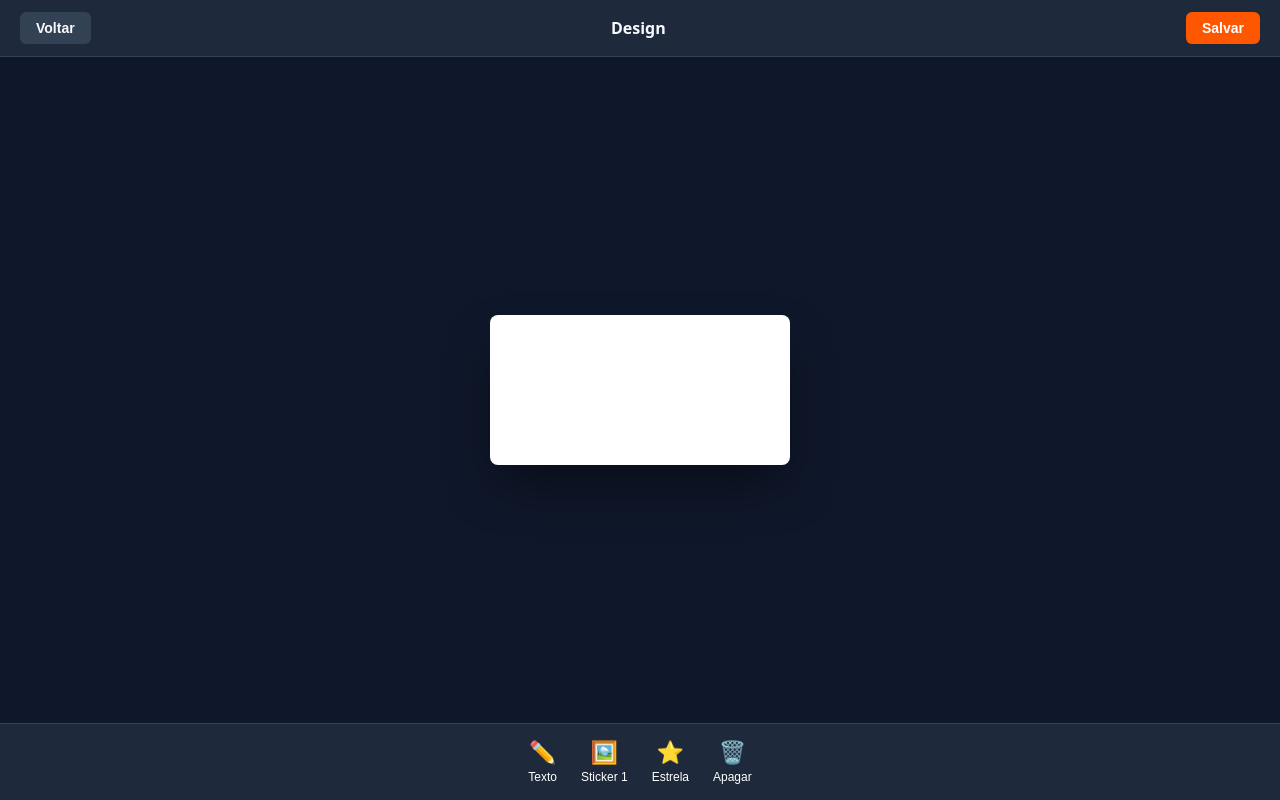
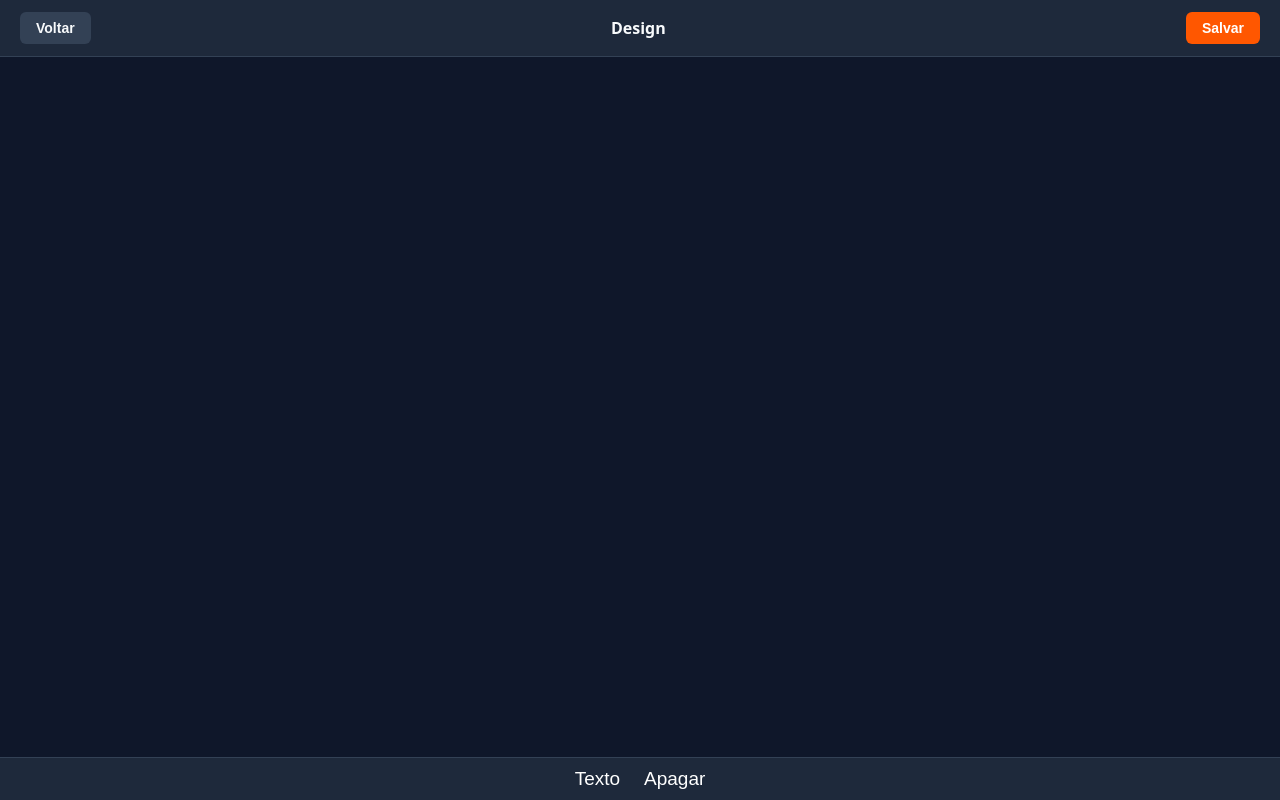
Before and after one commit to PI-3INFO3/PCI-Frontend, a Vue app: page /EditorDesing in a window 1280 px wide. Built offline with nearby package versions, Linux system fonts and the light colour scheme.

Commit message:
FIX - js

```diff
--- a/src/components/MainComponents.vue
+++ b/src/components/MainComponents.vue
@@ -1,4 +1,3 @@
-
 <script setup>
 import { ref, computed } from 'vue'
 import { useRouter } from 'vue-router'
@@ -233,7 +232,7 @@ button.active {
 }
 
 .card {
-  flex: 0 0 calc((100% - 40px) / 2);
+  flex: 0 0 calc((100% - 0px) / 2);
   background: #ffffff;
   border: 1px solid #e2e8f0;
   border-radius: 16px;
@@ -266,13 +265,15 @@ button.active {
   flex: 1 1 auto;
 }
 
-@media (max-width: 640px) {
+@media (max-width: 300px) {
   .fileira-horizontal {
     gap: 12px;
   }
+
   .card {
     flex: 0 0 calc((100% - 16px) / 1.2);
   }
+
   .grid-vertical {
     grid-template-columns: repeat(1, minmax(0, 1fr)) !important;
     gap: 16px;
@@ -351,6 +352,8 @@ padding: 14px 12px;
   text-align: left;
   background: #ffffff;
 }
+
+
 .card-titulo {
   font-size: 14px;
   font-weight: 600;
@@ -360,10 +363,17 @@ white-space: nowrap;
   overflow: hidden;
   text-overflow: ellipsis;
 }
+
+
+
 .card.skeleton {
   cursor: default;
   pointer-events: none;
 }
+
+
+
+
 .skeleton-image {
   width: 100%;
   height: 220px;
@@ -371,6 +381,9 @@ background: linear-gradient(90deg, #f1f5f9 25%, #e2e8f0 50%, #f1f5f9 75%);
   background-size: 200% 100%;
   animation: pulse-loading 1.5s infinite linear;
 }
+
+
+
 .skeleton-text {
   width: 70%;
   height: 14px;
@@ -380,13 +393,14 @@ background-size: 200% 100%;
   animation: pulse-loading 1.5s infinite linear;
   border-radius: 4px;
 }
+
 @keyframes pulse-loading {
   0% {
     background-position: 200% 0;
   }
+
   100% {
     background-position: -200% 0;
   }
 }
-
 </style>
--- a/src/views/EditorDesing.vue
+++ b/src/views/EditorDesing.vue
@@ -15,8 +15,8 @@ const templateTitulo = route.query.titulo || 'Design'
 const inicializarCanvas = () => {
   if (!canvasRef.value || !imgUrl) return
 
-  const larguraDisponivel = Math.min(window.innerWidth - 40, 750)
-  const alturaDisponivel = larguraDisponivel * 1.3
+  const larguraDisponivel = Math.min(window.innerWidth - 2, 450)
+  const alturaDisponivel = larguraDisponivel * 1.5
 
   fabricCanvas = new fabric.Canvas(canvasRef.value, {
     width: larguraDisponivel,
@@ -130,8 +130,7 @@ const exeportadorDesing = () => {
 
   const dataURL = fabricCanvas.toDataURL({
     format: 'png',
-    quality: 1
-  })
+    quality: 1  })
 
   const link = document.createElement('a')
   link.download = `editado-${templateTitulo}.png`
@@ -167,19 +166,19 @@ onBeforeUnmount(() => {
 
     <footer class="editor-footer">
       <button class="tool-btn" @click="adicionarTexto">
-        <span>✏️</span> Texto
+        <span>Texto</span>
       </button>
 
-      <button class="tool-btn" @click="adicionarImagemPronta('https://r2.dev')">
-        <span>🖼️</span> Sticker 1
+      <!-- <button class="tool-btn" @click="adicionarImagemPronta('https://r2.dev')">
+        <span>Sticker 1</span>
       </button>
 
       <button class="tool-btn" @click="adicionarImagemPronta('https://gstatic.com')">
-        <span>⭐</span> Estrela
-      </button>
+        <span>Estrela</span>
+      </button> -->
 
       <button class="tool-btn btn-deletar" @click="deletarSelecionado">
-        <span>🗑️</span> Apagar
+        <span>Apagar</span>
       </button>
     </footer>
   </div>
@@ -218,7 +217,7 @@ onBeforeUnmount(() => {
 .btn-exportar { background-color: #FF5700; color: white; }
 
 .canvas-area {
-  flex: 1;
+  flex: 2;
   display: flex;
   justify-content: center;
   align-items: center;
@@ -228,20 +227,20 @@ onBeforeUnmount(() => {
   overflow: auto;
   scrollbar-width: none;
 }
-
+/*
 .canvas-container {
   background-color: #ffffff;
   box-shadow: 0 25px 50px -12px rgba(0, 0, 0, 0.5);
   border-radius: 8px;
   overflow: hidden;
   display: flex;
-}
+} */
 
 .editor-footer {
   display: flex;
   justify-content: center;
   gap: 24px;
-  padding: 16px;
+  padding: 10px;
   background-color: #1e293b;
   border-top: 1px solid #334155;
 }
@@ -250,7 +249,7 @@ onBeforeUnmount(() => {
   display: flex;
   flex-direction: column;
   align-items: center;
-  gap: 4px;
+  gap: 2px;
   background: none;
   border: none;
   color: #ffff;
@@ -258,6 +257,6 @@ onBeforeUnmount(() => {
   cursor: pointer;
   transition: color 0.2s;
 }
-.tool-btn span { font-size: 22px; }
+.tool-btn span { font-size: 19px; }
 .tool-btn:focus { color: #FF5700; }
 </style>
```
Lines whose indentation alone changed are shown as unchanged.
